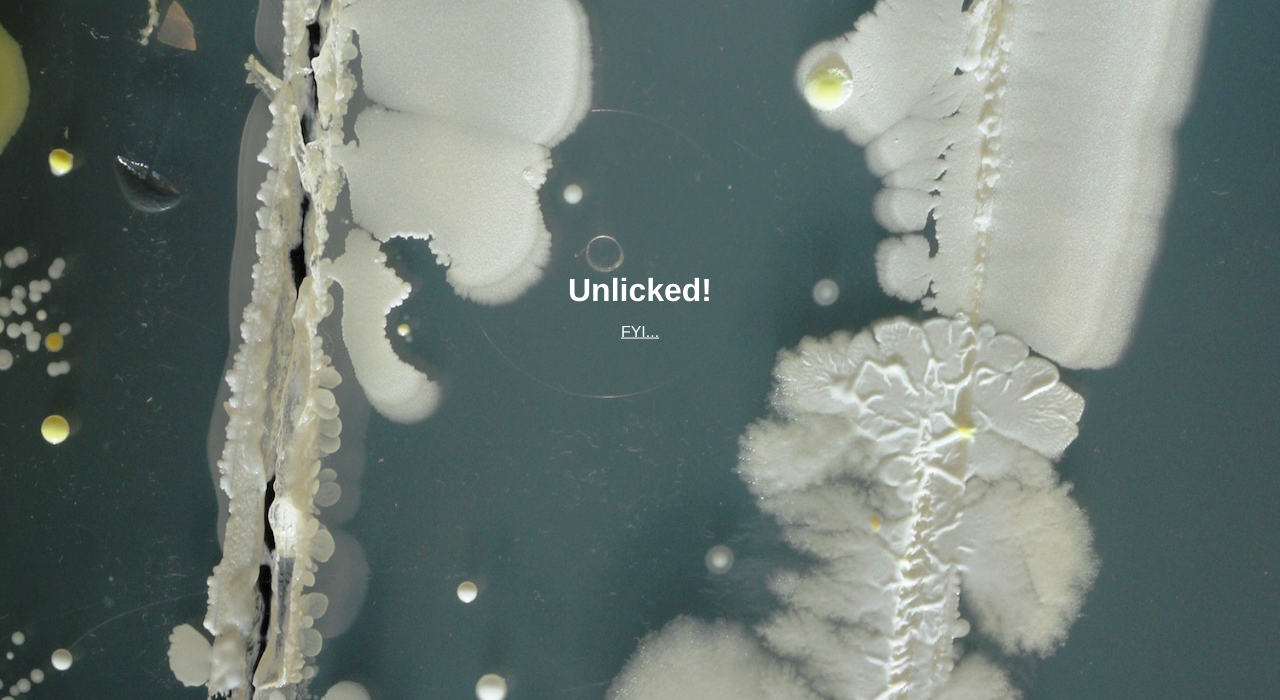
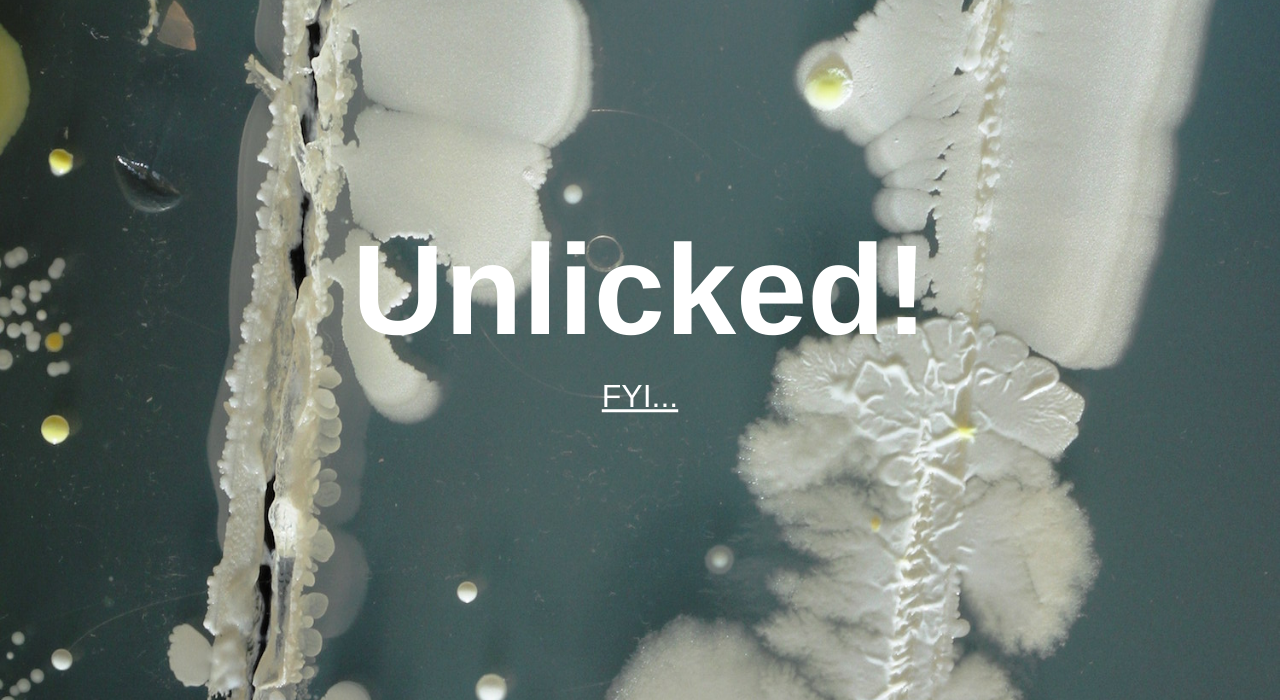
Before and after one commit to matthewsmorrison/LickLock, a plain HTML site: page public/unlocked.html in a window 1280 px wide. Shown: the part 100-800 px from the top of the page. Drawn offline with Linux system fonts and the light colour scheme.

Commit message:
Increase fontsize

```diff
--- a/public/unlocked.html
+++ b/public/unlocked.html
@@ -29,10 +29,11 @@
  top: 50%;
  left: 50%;
  transform: translate(-50%, -50%); color:white;">
-   <h1>
+   <h1 style="font-size: 8em">
      Unlicked!
    </h1>
-     <a href="http://time.com/4908654/cell-phone-bacteria/" target="_blank" style="color:white; text-align: center; display: block">
+     <a href="http://time.com/4908654/cell-phone-bacteria/" target="_blank"
+         style="font-size: 2em; color:white; text-align: center; display: block">
        FYI...
      </a>
  </div>
```
